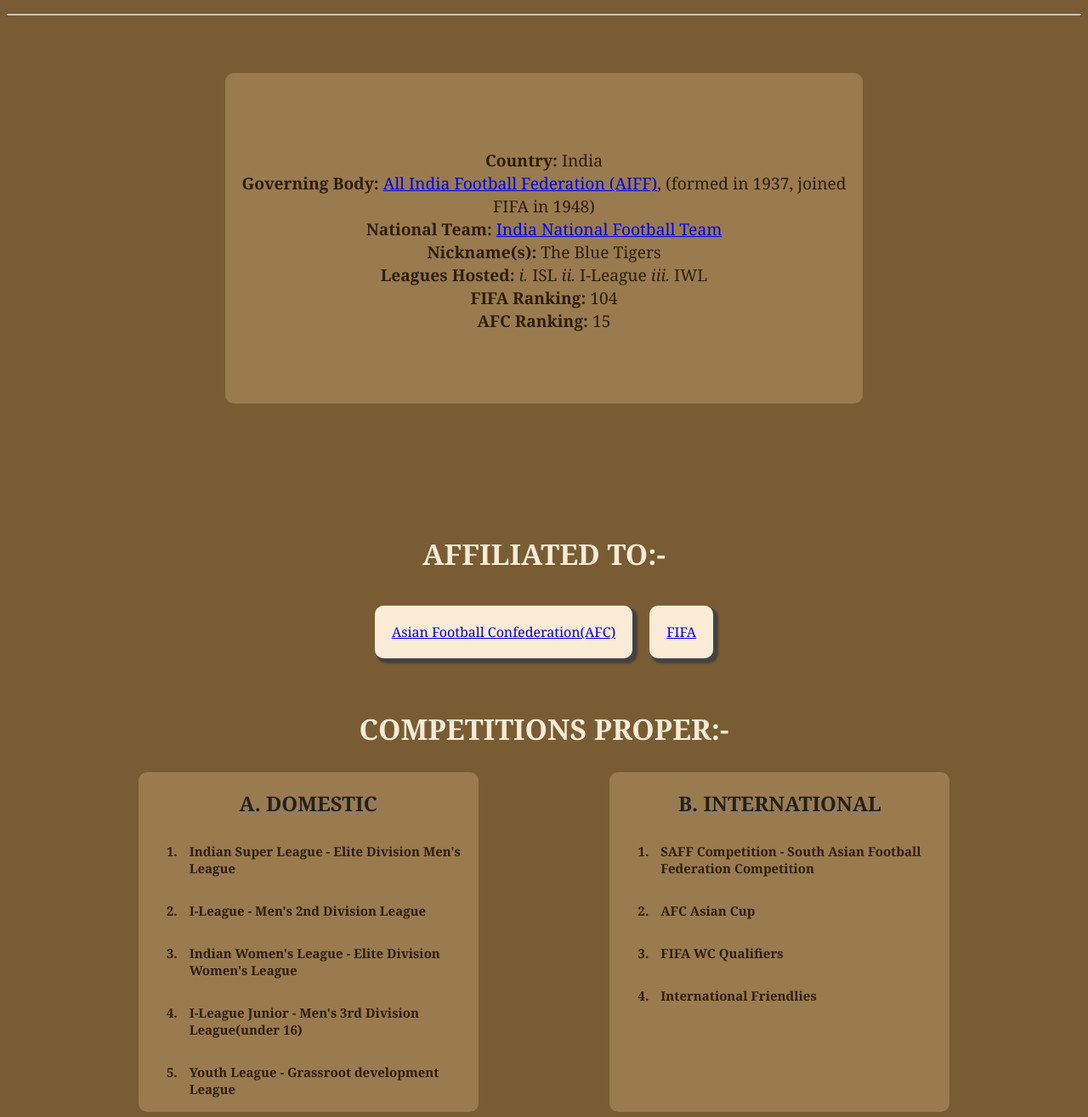
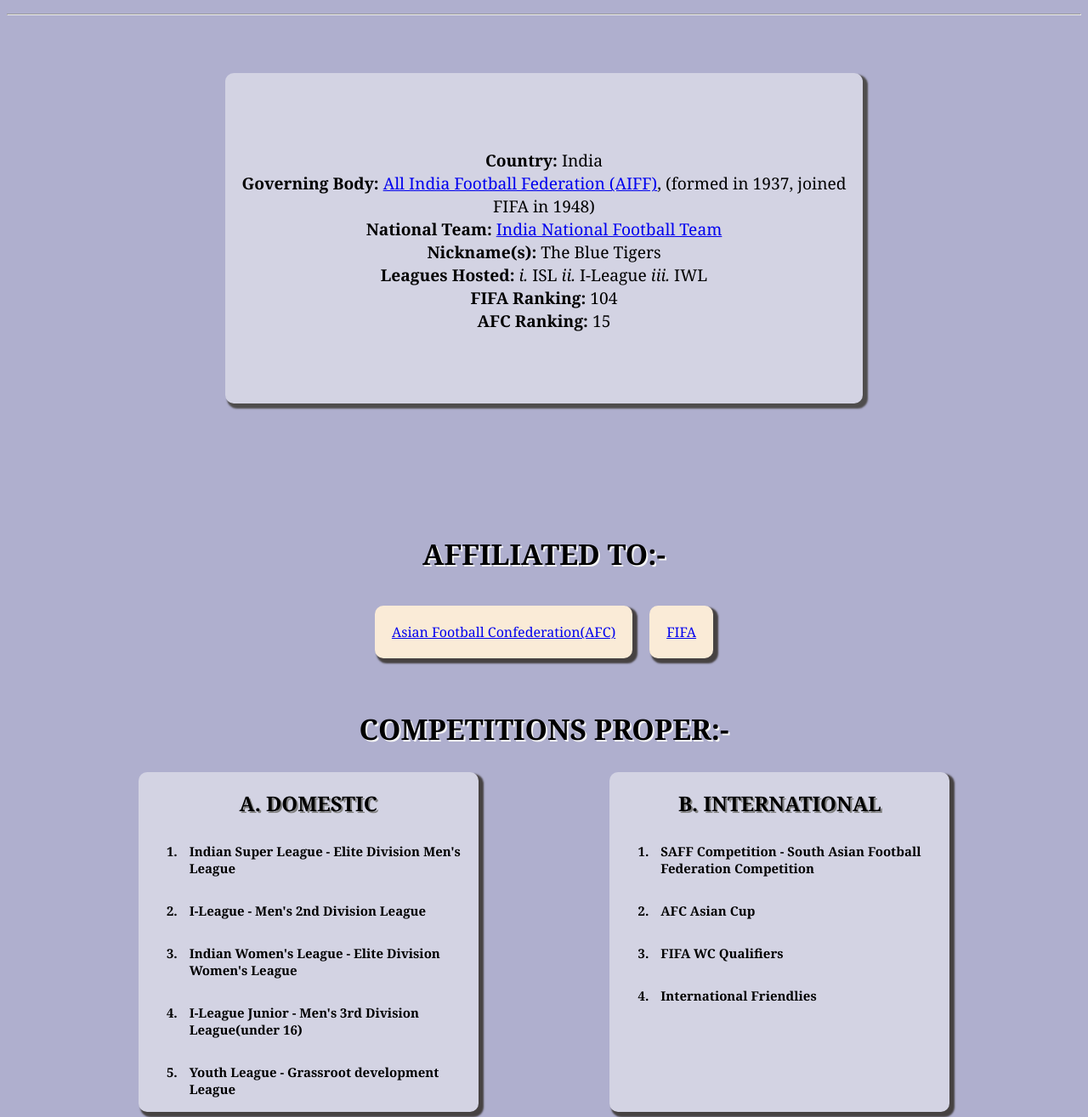
Before and after one commit to Ankit-Saha08/AIFF_Live_Updates, a plain HTML site: page index.html in a window 1280 px wide. Shown: the part 415-1730 px from the top of the page at 85% size. Drawn offline with Linux system fonts and the light colour scheme.

Commit message:
Revert "Improved colors in UI and made the design more minimalist"

```diff
--- a/IndianFootball.css
+++ b/IndianFootball.css
@@ -5,7 +5,7 @@
 }
 
 body {
-    background-color: #795C34;
+    background-color: rgb(175, 175, 206);
     font-family: Georgia, 'Times New Roman', Times, serif;
 }
 
@@ -78,13 +78,13 @@ button {
 
 }
 #datacontainer{
-    background-color:  #9A7B4F;
+    background-color:  rgb(211, 211, 227);
     height:300px;
     width:750px;
     margin:60px 30px;
     padding-top: 89px;
+    box-shadow: 4px 4px 2px 2px rgb(79, 77, 77);
     border-radius: 10px;
-    color: #2f1e06;
 }
 #datacontainer:hover{
  transform:scale(1.1);
@@ -93,7 +93,7 @@ button {
     text-align: center;
 }
 .h2primary{
-    color: antiquewhite;
+    text-shadow:2px 2px whitesmoke;
     font-size:2.1rem;
     font-weight:bold;
     text-align: center;
@@ -120,11 +120,12 @@ button {
     text-shadow: 2px 2px grey;
 }
 #list1,#list2{
-    background-color: #9A7B4F;
+    background-color: rgb(211, 211, 227);
     height:400px;
     width:400px;
     border-radius: 10px;
-    color: #2f1e06;
+    box-shadow: 4px 4px 2px 2px rgb(70, 66, 66);
+
 }
 #list1:hover{
     transform:scale(1.1);
```
